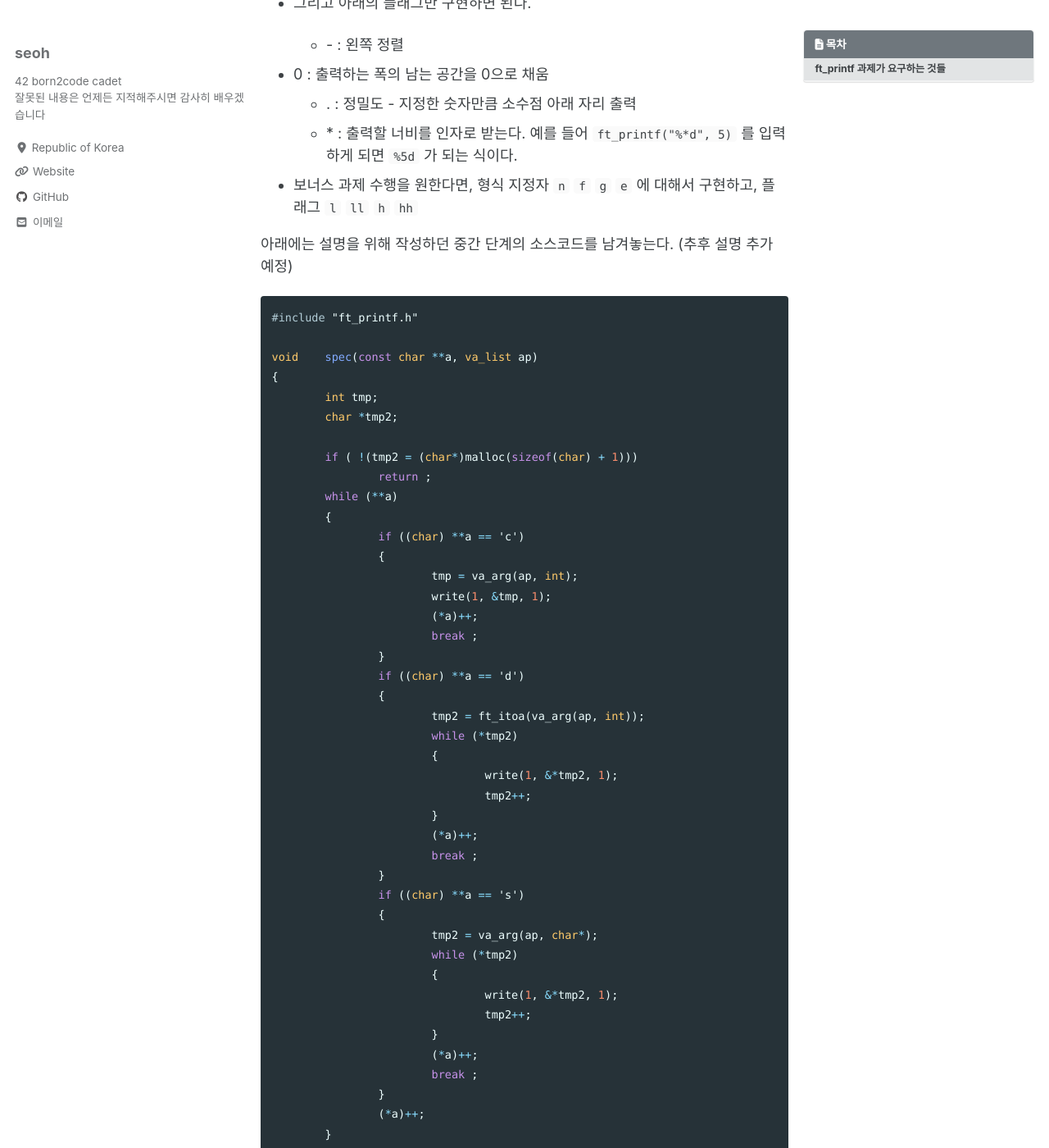
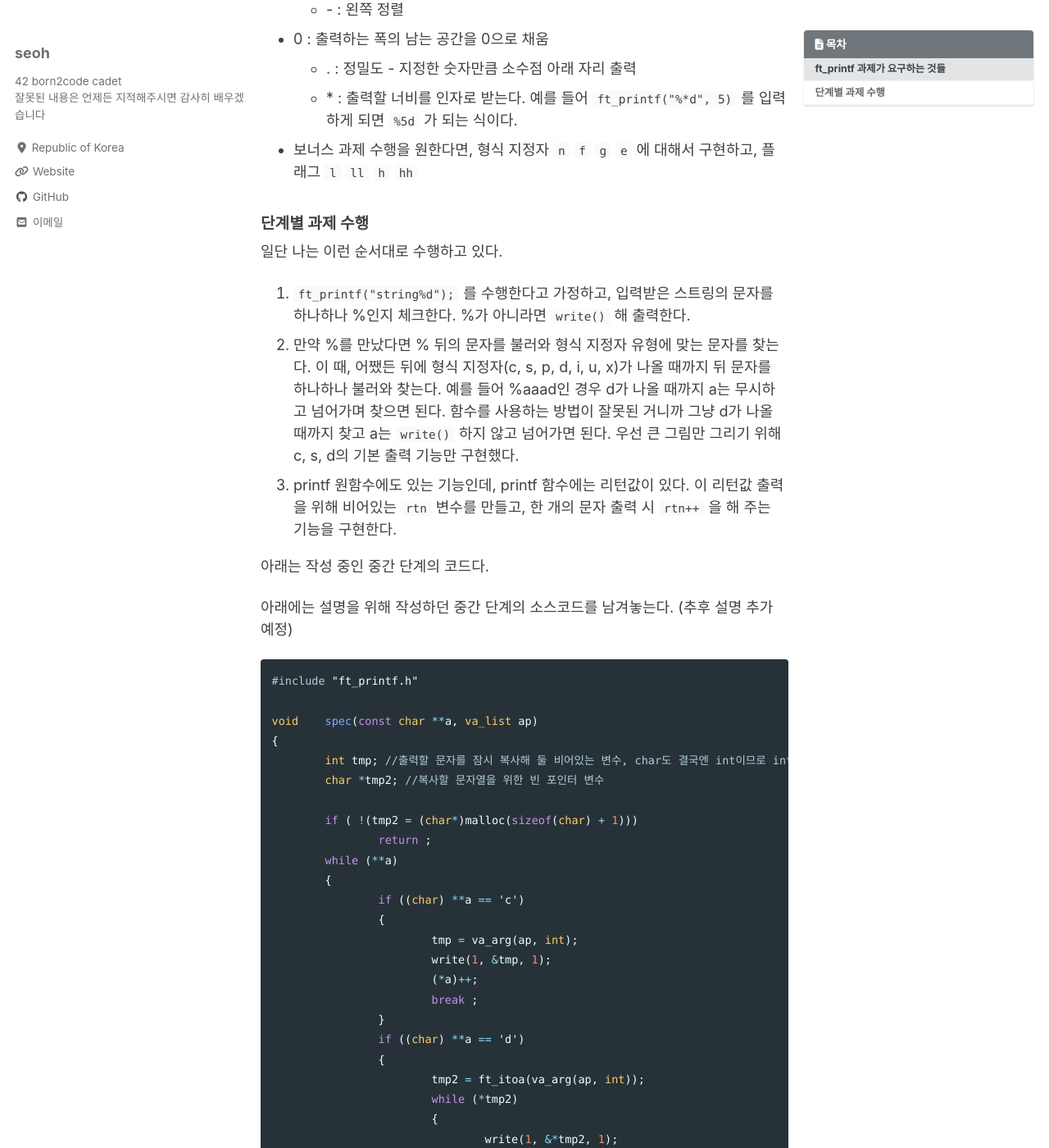
Before and after one commit to ohseyong/ohseyong.github.io, a Jekyll site: the page built from _posts/2020-08-10-printf_sapjil.md, in a window 1280 px wide and 1400 px high, scrolled down 883 px. Shown: the whole window at 82% size. Built offline with Jekyll 4.4.1, drawn with Linux system fonts in a browser that asks for light colours; cached includes are drawn as plain includes; nearby versions of some CDN libraries; comment, search, counter and statistics services are not loaded.

Commit message:
Update 2020-08-10-printf_sapjil.md

````diff
--- a/_posts/2020-08-10-printf_sapjil.md
+++ b/_posts/2020-08-10-printf_sapjil.md
@@ -20,11 +20,8 @@ ft_printf 과제를 하면서 코드를 짜는 과정을 정말 세세하게 하
 #### ft_printf 과제가 요구하는 것들
 
 - 간단하다. printf 함수를 똑같이 구현하면 된다.
-
 - 함수의 프로토타입은 `int ft_printf(const char *, ...);` 이다.
-
 - 다만 함수의 모든 부분을 구현하기에는 다소 빡센 부분들이 있으므로(인간적으로 솔직히 이것보다 더 요구하는건 오바다), 100% 똑같지는 않다. 단, 보너스 과제를 수행하려면 %f 형식 지정자라던지 몇 가지를 더 해야 하는데 여기서는 생략한다.
-
 - 예를 들자면, 아래의 형식 지정자에 대해서만 구현하면 된다.
 
   - c : 문자, character
@@ -34,7 +31,6 @@ ft_printf 과제를 하면서 코드를 짜는 과정을 정말 세세하게 하
   - i : 10진수 4바이트 정수, d랑 완전히 같다. 아마도 integer인듯
   - u : 부호가 없는 10진수 정수, 아마도 unsigned인듯
   - x : 부호가 없는 16진수 정수, 알파벳은 소문자로 표현
-
 - 그리고 아래의 플래그만 구현하면 된다.
 
   - \-  : 왼쪽 정렬
@@ -46,6 +42,20 @@ ft_printf 과제를 하면서 코드를 짜는 과정을 정말 세세하게 하
 
 
 
+#### 단계별 과제 수행
+
+일단 나는 이런 순서대로 수행하고 있다.
+
+1. `ft_printf("string%d");` 를 수행한다고 가정하고, 입력받은 스트링의 문자를 하나하나 %인지 체크한다. %가 아니라면 `write()` 해 출력한다.
+2. 만약 %를 만났다면 % 뒤의 문자를 불러와 형식 지정자 유형에 맞는 문자를 찾는다. 이 때, 어쨌든 뒤에 형식 지정자(c, s, p, d, i, u, x)가 나올 때까지 뒤 문자를 하나하나 불러와 찾는다. 예를 들어 %aaad인 경우 d가 나올 때까지 a는 무시하고 넘어가며 찾으면 된다. 함수를 사용하는 방법이 잘못된 거니까 그냥 d가 나올 때까지 찾고 a는 `write()`  하지 않고 넘어가면 된다. 우선 큰 그림만 그리기 위해 c, s, d의 기본 출력 기능만 구현했다.
+3. printf 원함수에도 있는 기능인데, printf 함수에는 리턴값이 있다. 이 리턴값 출력을 위해 비어있는 `rtn` 변수를 만들고, 한 개의 문자 출력 시 `rtn++` 을 해 주는 기능을 구현한다.
+
+
+
+아래는 작성 중인 중간 단계의 코드다.
+
+
+
 아래에는 설명을 위해 작성하던 중간 단계의 소스코드를 남겨놓는다. (추후 설명 추가 예정)
 
 ```c
@@ -53,8 +63,8 @@ ft_printf 과제를 하면서 코드를 짜는 과정을 정말 세세하게 하
 
 void	spec(const char **a, va_list ap)
 {
-	int tmp;
-	char *tmp2;
+	int tmp; //출력할 문자를 잠시 복사해 둘 비어있는 변수, char도 결국엔 int이므로 int형으로 선언해도 된다.
+	char *tmp2; //복사할 문자열을 위한 빈 포인터 변수
 
 	if ( !(tmp2 = (char*)malloc(sizeof(char) + 1)))
 		return ;
````
